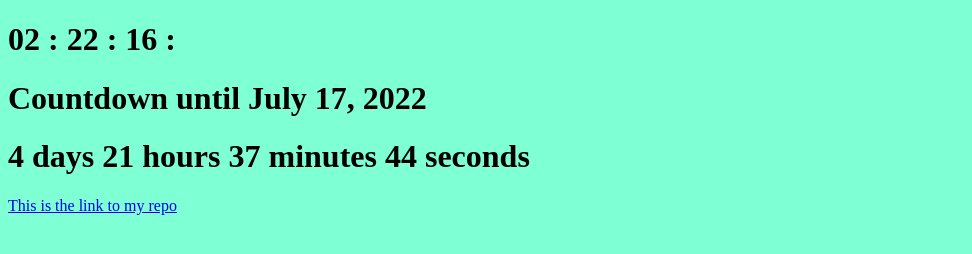
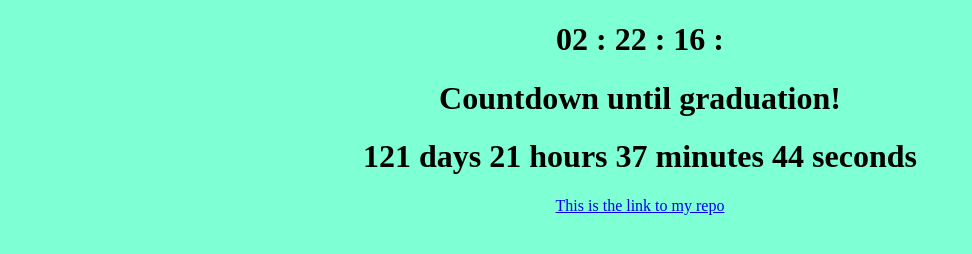
Before and after one commit to tyricart/countdown-project, a plain HTML site: page index.html in a window 1280 px wide. Shown: the whole page, without its empty margins (0-972 px from the left). Drawn offline with Linux system fonts and the light colour scheme.

Commit message:
updated 2 files

```diff
--- a/countdown-script.js
+++ b/countdown-script.js
@@ -1,5 +1,5 @@
 function countdownTimer () {
-    const difference = +new Date("2022-07-17") - +new Date();
+    const difference = +new Date("2022-11-11") - +new Date();
     let remaining = "Time's up!";
 
     if (difference > 0) {
--- a/index.html
+++ b/index.html
@@ -8,11 +8,13 @@
     <link rel="stylesheet" href="clock-styles.css">
 </head>
 <body>
+    <center>
     <h1 id="clock">00:00:00</h1>
     <script src="clock-script.js"></script>
-    <h1 id="target">Countdown until July 17, 2022</h1>
+    <h1 id="target">Countdown until graduation!</h1>
     <h1 id="countdown">00:00:00</h1>
     <script src="countdown-script.js"></script>
     <a href="https://github.com/tyricart/timerkeeper">This is the link to my repo</a>
+</center>
 </body>
 </html>
```
